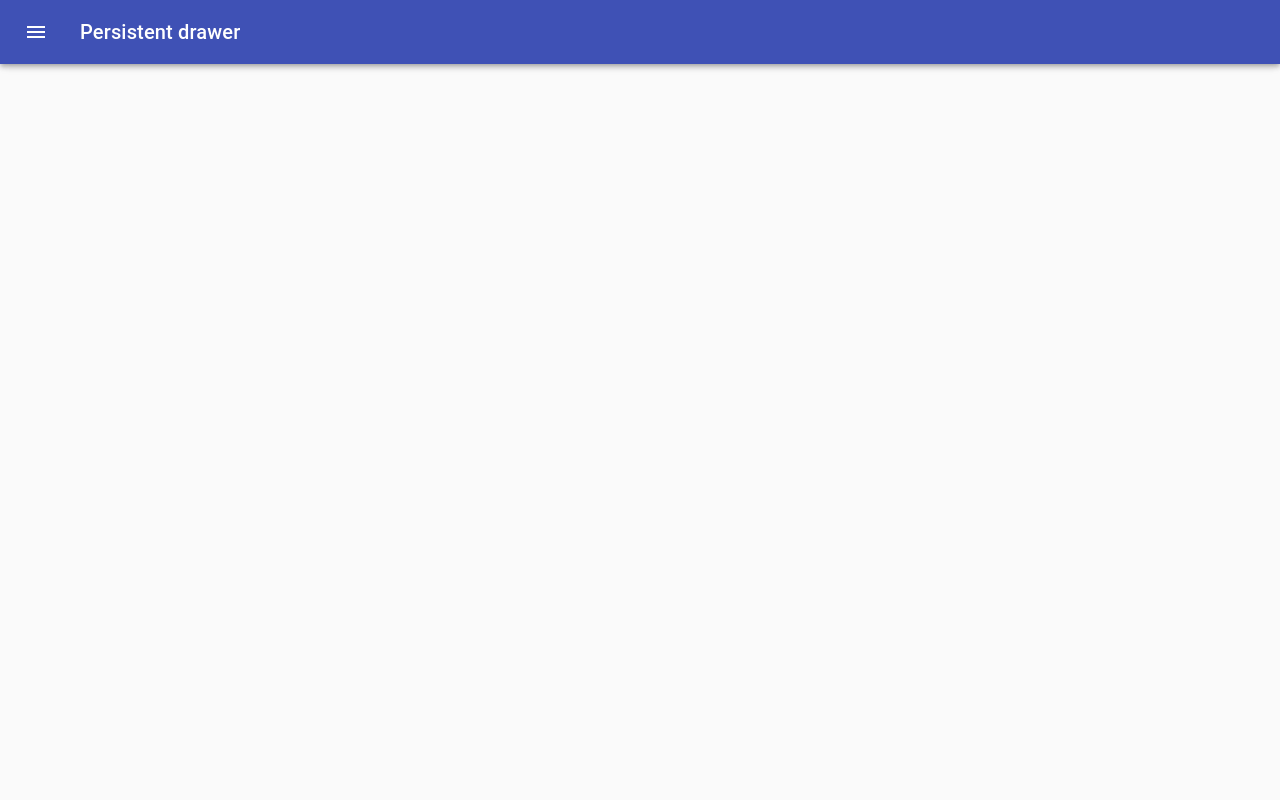
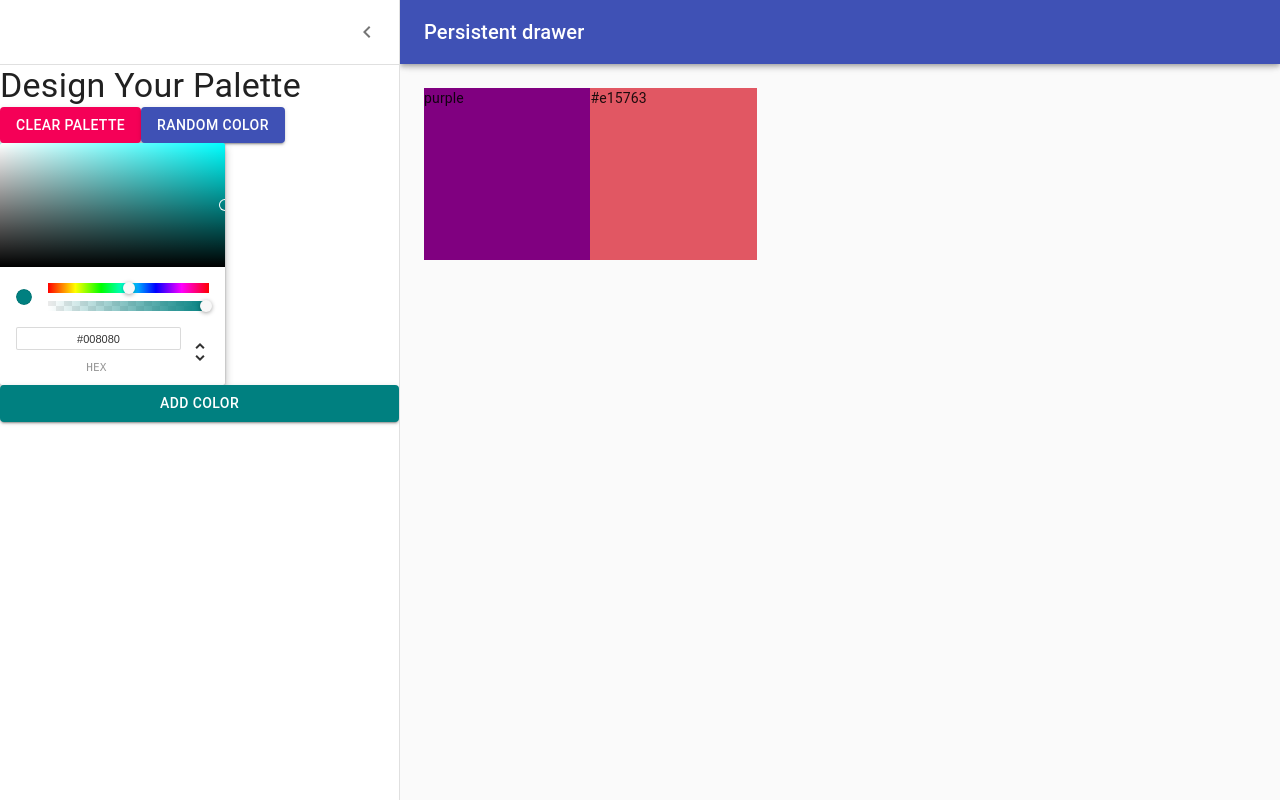
Before and after one commit to BBK-PiJ-2014-24/ColtReact, a React (Create React App) app in the folder 21-the-big-project/: page /palette/new in a window 1280 px wide. Built offline with nearby package versions, Linux system fonts and the light colour scheme.

Commit message:
Add DragableColorBox component

```diff
--- a/21-the-big-project/package.json
+++ b/21-the-big-project/package.json
@@ -12,6 +12,7 @@
     "chroma-js": "^2.1.1",
     "rc-slider": "^9.7.2",
     "react": "^17.0.2",
+    "react-color": "^2.19.3",
     "react-copy-to-clipboard": "^5.0.3",
     "react-dom": "^17.0.2",
     "react-router-dom": "^5.2.0",
--- /dev/null
+++ b/21-the-big-project/src/DragableColorBox/DragableColorBox.component.jsx
@@ -0,0 +1,25 @@
+import React from 'react';
+import {withStyles} from '@material-ui/styles';
+
+const styles ={
+   root: {
+       height: '25%',
+       display: 'inline-block',
+       position: 'relative',
+       width: '20%',
+       margin: '0 auto',
+       cursor: 'pointer',
+       marginBottom: '-3.5px',
+   }
+}
+
+function DragableColorBox(props){
+
+    return(
+        <div className={props.classes.root} style={{backgroundColor: props.color}}>
+            {props.color}
+        </div>
+    );
+}
+
+export default withStyles(styles)(DragableColorBox);
--- a/21-the-big-project/src/NewPaletteForm/NewPaletteForm.component.jsx
+++ b/21-the-big-project/src/NewPaletteForm/NewPaletteForm.component.jsx
@@ -1,6 +1,6 @@
 import React, { Component } from 'react';
 import classNames from 'classnames';
-import { withStyles } from '@material-ui/core/styles';
+import { lighten, withStyles } from '@material-ui/core/styles';
 import Drawer from '@material-ui/core/Drawer';
 import CssBaseline from '@material-ui/core/CssBaseline';
 import AppBar from '@material-ui/core/AppBar';
@@ -8,6 +8,7 @@
 import List from '@material-ui/core/List';
 import Typography from '@material-ui/core/Typography';
 import Divider from '@material-ui/core/Divider';
+import Button from '@material-ui/core/Button';
 import IconButton from '@material-ui/core/IconButton';
 import MenuIcon from '@material-ui/icons/Menu';
 import ChevronLeftIcon from '@material-ui/icons/ChevronLeft';
@@ -16,8 +17,10 @@
 import ListItemText from '@material-ui/core/ListItemText';
 import InboxIcon from '@material-ui/icons/MoveToInbox';
 import MailIcon from '@material-ui/icons/Mail';
+import {ChromePicker, chromePicker} from 'react-color'
+import DragableColorBox from '../DragableColorBox/DragableColorBox.component';
 
-const drawerWidth = 240;
+const drawerWidth = 400;
 
 const styles = theme => ({
   root: {
@@ -60,6 +63,7 @@
   },
   content: {
     flexGrow: 1,
+    height: 'calc(100vh - 64px)',
     padding: theme.spacing.unit * 3,
     transition: theme.transitions.create('margin', {
       easing: theme.transitions.easing.sharp,
@@ -79,9 +83,16 @@
 
 class NewPaletteForm extends Component {
 
-    state = {
-        open: false,
-      };
+    constructor(props){
+        super(props);
+        this.state = {
+            open: true,
+            currentColor: 'teal',
+            colors:['purple', '#e15763']
+        };
+        this.updateCurrentColor = this.updateCurrentColor.bind(this);
+        this.addNewColor = this.addNewColor.bind(this);
+    }
 
       handleDrawerOpen = () => {
         this.setState({ open: true });
@@ -90,6 +101,14 @@
       handleDrawerClose = () => {
         this.setState({ open: false });
       };
+
+      updateCurrentColor(newColor){
+            this.setState({currentColor: newColor.hex});
+      }
+
+      addNewColor(){
+          this.setState({colors: [...this.state.colors, this.state.currentColor]});
+      }
 
       render() {
         const { classes } = this.props;
@@ -133,6 +152,19 @@
                 </IconButton>
               </div>
               <Divider />
+              <Typography variant='h4'>Design Your Palette</Typography>
+              <div>
+                <Button variant='contained' color='secondary'>Clear Palette</Button>
+                <Button variant='contained' color='primary'>Random Color</Button>
+              </div>
+              <ChromePicker color={this.state.currentColor}
+                            onChangeComplete={this.updateCurrentColor}
+              />
+                <Button variant='contained'
+                        color='primary'
+                        style={{backgroundColor: this.state.currentColor}}
+                        onClick={this.addNewColor}
+                >Add Color</Button>
             </Drawer>
             <main
               className={classNames(classes.content, {
@@ -140,6 +172,9 @@
               })}
             >
               <div className={classes.drawerHeader} />
+                  {this.state.colors.map((c) => (
+                      <DragableColorBox color={c}/>
+                  ))}
             </main>
           </div>
         );
```
